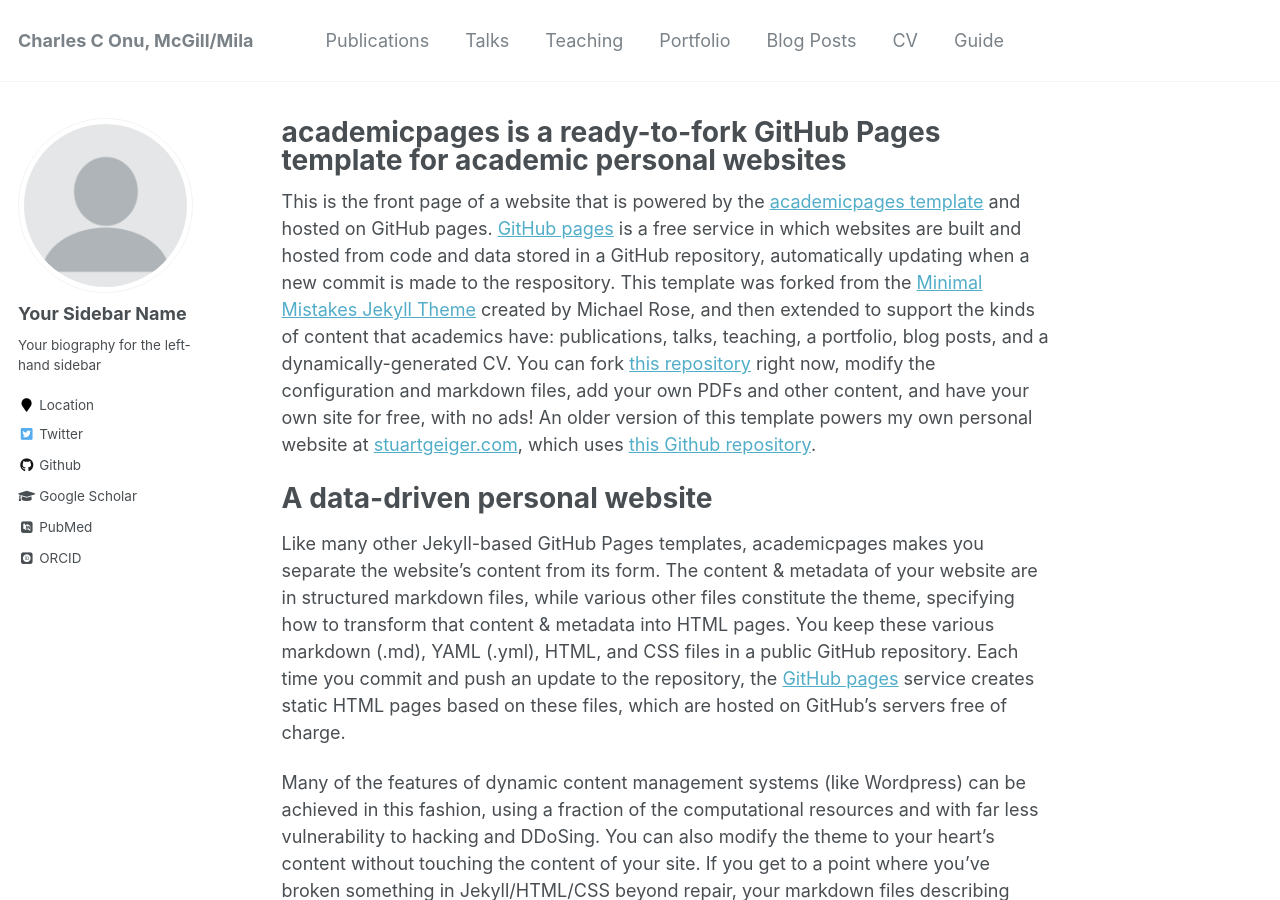
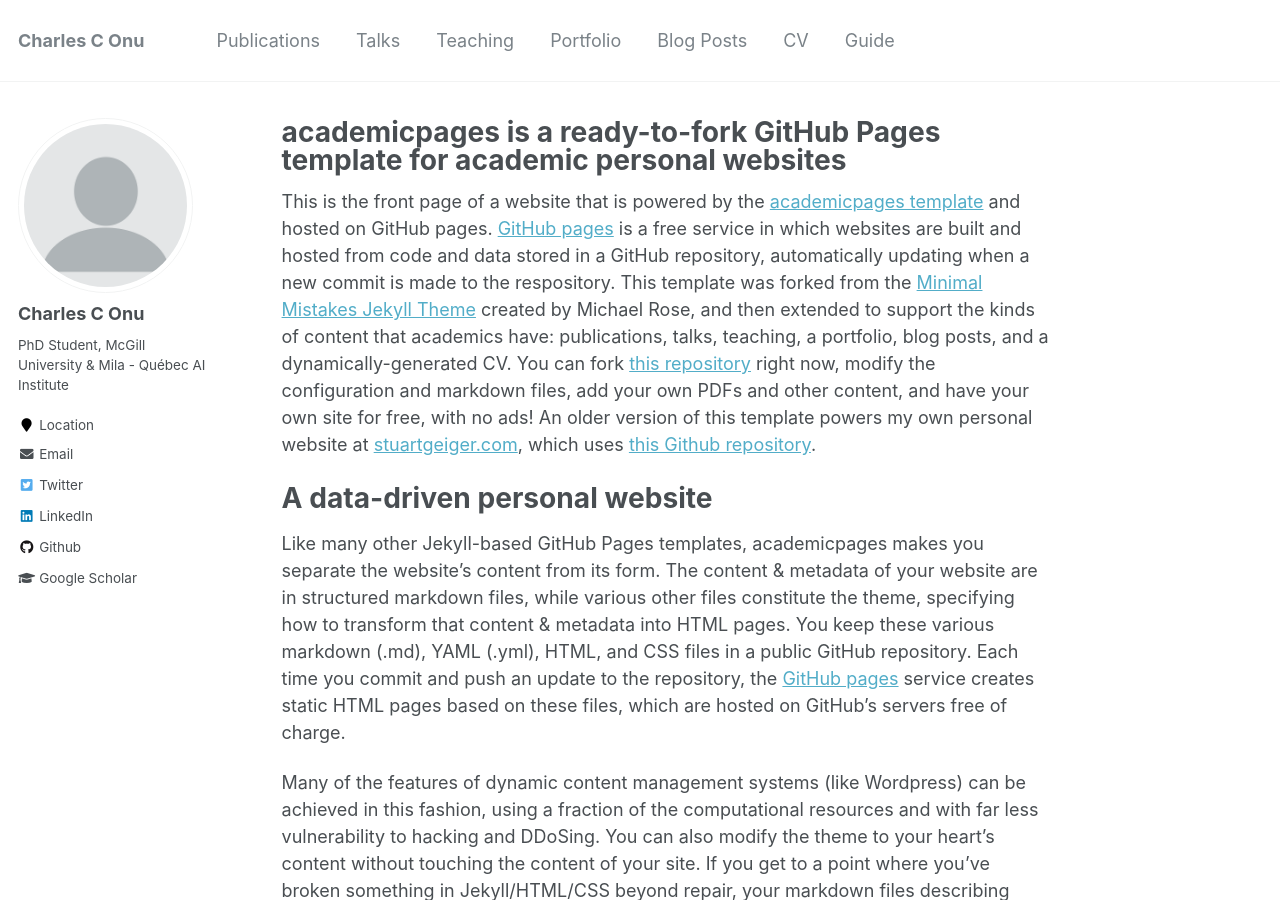
Before and after one commit to onucharles/onucharles.github.io, a Jekyll site: the page built from _pages/about.md, in a window 1280 px wide and 900 px high. Built offline with Jekyll 4.4.1, drawn with Linux system fonts in a browser that asks for light colours; some web fonts are replaced.

Commit message:
Update _config.yml

```diff
--- a/_config.yml
+++ b/_config.yml
@@ -7,7 +7,7 @@
 
 # Site Settings
 locale                   : "en-US"
-title                    : "Charles C Onu, McGill/Mila"
+title                    : "Charles C Onu"
 title_separator          : "-"
 name                     : &name "Charles C Onu"
 description              : &description "Personal website of Charles C Onu"
@@ -80,14 +80,14 @@ analytics:
 
 # Site Author
 author:
-  name             : "Your Sidebar Name"
+  name             : "Charles C Onu"
   avatar           : "profile.png"
-  bio              : "Your biography for the left-hand sidebar"
+  bio              : "PhD Student, McGill University & Mila - Québec AI Institute"
   location         : "Location"
   employer         :
-  pubmed           : "https://www.ncbi.nlm.nih.gov/pubmed/?term=john+snow"
-  googlescholar    : "http://yourfullgooglescholarurl.com"
-  email            :
+  pubmed           :
+  googlescholar    : "https://scholar.google.com/citations?user=mH6pBuMAAAAJ&hl=en"
+  email            : "charles.onu@mail.mcgill.ca"
   researchgate     :  # example: "https://www.researchgate.net/profile/yourprofile"
   uri              :
   bitbucket        :
@@ -96,20 +96,20 @@ author:
   flickr           :
   facebook         :
   foursquare       :
-  github           : "academicpages"
+  github           : "https://github.com/onucharles"
   google_plus      :
   keybase          :
   instagram        :
   impactstory      : #"https://profiles.impactstory.org/u/xxxx-xxxx-xxxx-xxxx"
   lastfm           :
-  linkedin         :
-  orcid            : "http://orcid.org/yourorcidurl"
+  linkedin         : "https://www.linkedin.com/in/onucharles/"
+  orcid            :
   pinterest        :
   soundcloud       :
   stackoverflow    : # http://stackoverflow.com/users/123456/username
   steam            :
   tumblr           :
-  twitter          : "replacethistwitterhandle"
+  twitter          : "@onucharlesc"
   vine             :
   weibo            :
   xing             :
```
